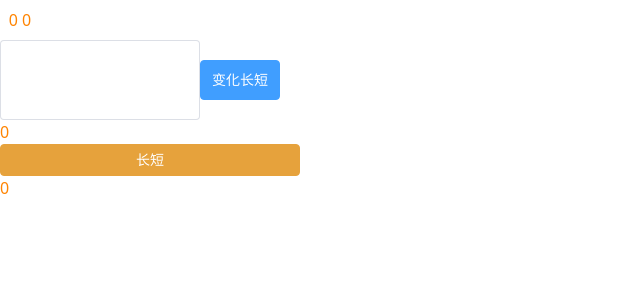
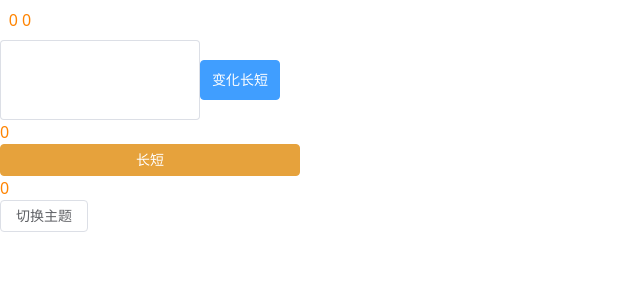
Before and after one commit to beijihan/vue-ts-vite-vueuse-pinia-tailwind, a Vue app: page /home in a window 1280 px wide. Shown: the top 300 px of the page, without its empty margins (0-640 px from the left). Built offline with nearby package versions, Linux system fonts and the light colour scheme.

Commit message:
功能：处理element，tailwind， darkmode样式兼容问题

```diff
--- /dev/null
+++ b/src/assets/css/common.scss
@@ -0,0 +1,9 @@
+#app, #app > *  {
+  width: 100%;
+  height: 100vh;
+  overflow: hidden;
+}
+// .dark .dark\:bg-gray-800 {
+//   --tw-bg-opacity: 1;
+//   background-color: rgb(38 38 38 / var(--tw-bg-opacity));
+// }
--- a/src/assets/css/index.scss
+++ b/src/assets/css/index.scss
@@ -3,5 +3,6 @@
 @tailwind utilities;
 
 @layer base {
+  @import "./common.scss";
   @import "./myTainwindClass.scss";
 }
--- a/src/components.d.ts
+++ b/src/components.d.ts
@@ -9,6 +9,7 @@ declare module '@vue/runtime-core' {
   export interface GlobalComponents {
     ElButton: typeof import('element-plus/es')['ElButton']
     ElInput: typeof import('element-plus/es')['ElInput']
+    RouterLink: typeof import('vue-router')['RouterLink']
     RouterView: typeof import('vue-router')['RouterView']
   }
 }
--- a/src/views/home.vue
+++ b/src/views/home.vue
@@ -1,12 +1,13 @@
 <template>
-  <div class="text-black">
-    <div class="w-10 h-10 f-cc">{{ x }} {{ y }}</div>
+  <div class="text-black bg-white dark:text-white dark:bg-gray-800">
+    <div class="w-10 h-10 f-cc dark:bg-gray-800">{{ x }} {{ y }}</div>
     <el-input class="w-[200px] h-20"></el-input>
-    <el-button @click="isActive = !isActive" type="primary" class="w-20 h-10 text-[#fff]">变化长短</el-button>
+    <el-button @click="isActive = !isActive" type="primary" class="w-20 h-10 text-[#fff] dark:bg-gray-800">变化长短</el-button>
     <br />
     <div>{{ count }}</div>
     <el-button :class="[isActive ? 'w-[200px]' : 'w-[300px]']" :type="isActive ? 'primary' : 'warning'">长短</el-button>
     <Card></Card>
+    <el-button @click="toogleDark">切换主题</el-button>
   </div>
 </template>
 <script setup lang="ts">
@@ -26,6 +27,19 @@ watch(x, () => {
   store.increment(x.value)
   count = x.value
 })
+const dark = ref(false)
+function toogleDark() {
+  dark.value = !dark.value
+  if (dark.value) {
+    console.log('[ dark.value ] >', dark.value)
+    document.body.classList.add('dark-mode')
+    document.body.classList.add('dark')
+  } else {
+    document.body.classList.remove('dark-mode')
+    document.body.classList.remove('dark')
+  }
+
+}
 let isActive = ref(false)
 
 </script>
--- a/tailwind.config.cjs
+++ b/tailwind.config.cjs
@@ -1,10 +1,12 @@
 const colors = require('tailwindcss/colors')
+
+// const selectorParser = require('postcss-selector-parser')
 module.exports = {
   // purge: [],
-  important: '#app',
+  important: 'html',
   purge: ['./index.html', './src/**/*.{vue,js,ts,jsx,tsx}'],
-   darkMode: 'media', // or 'media' or 'class'
-   theme: {
+  darkMode: 'class', // or 'media' or 'class'
+  theme: {
     colors: {
       transparent: 'transparent',
       current: 'currentColor',
@@ -15,7 +17,14 @@ module.exports = {
       red: colors.rose,
       yellow: colors.amber,
     }
-   },
-   variants: {},
-   plugins: [],
- }
+  },
+  variants: {
+    extend: {
+      textOpacity: ['dark'],
+      backgroundColor: ['dark'],
+    }
+  },
+  plugins: [
+    // require('tailwindcss-dark-mode')()
+  ],
+}
```
